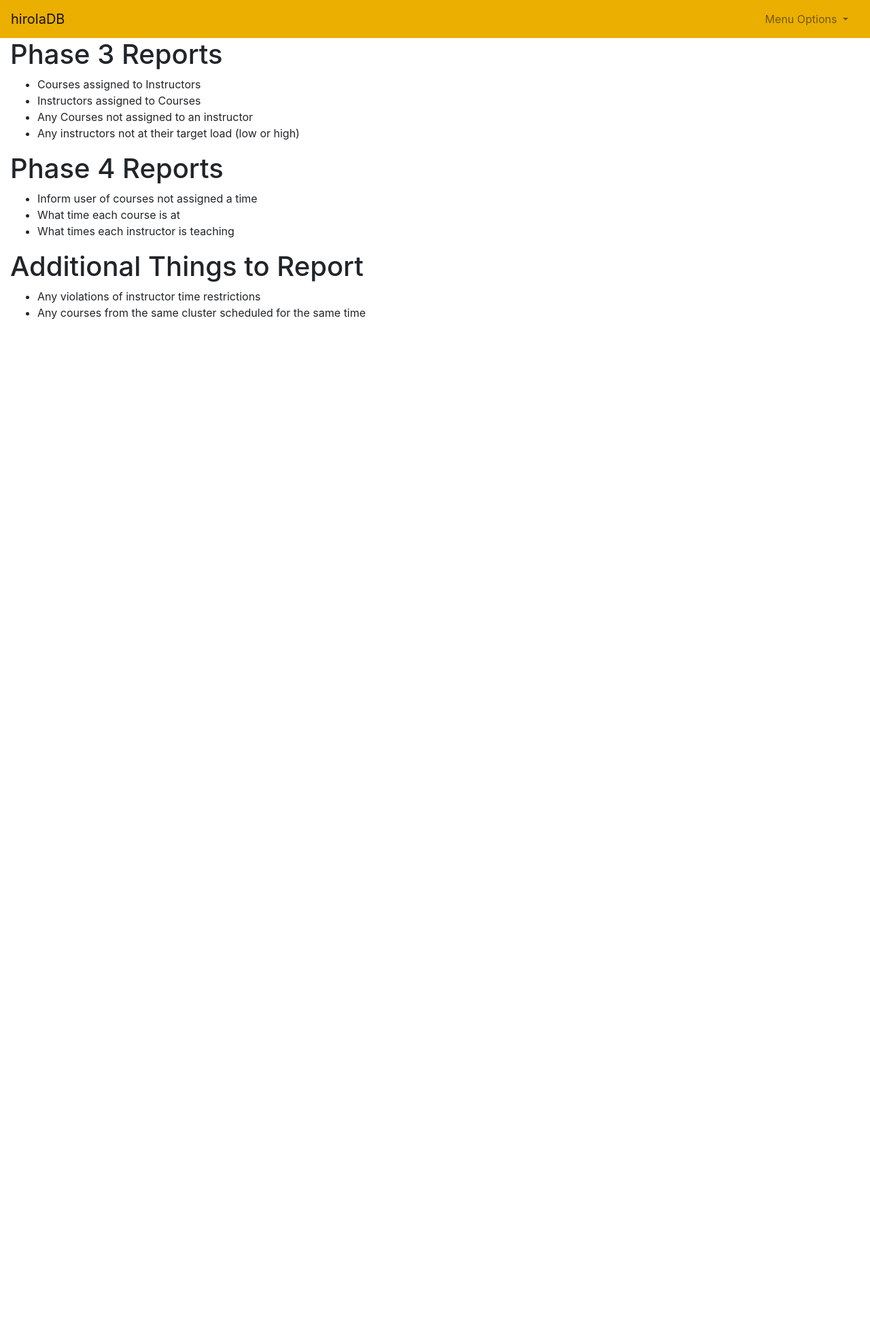
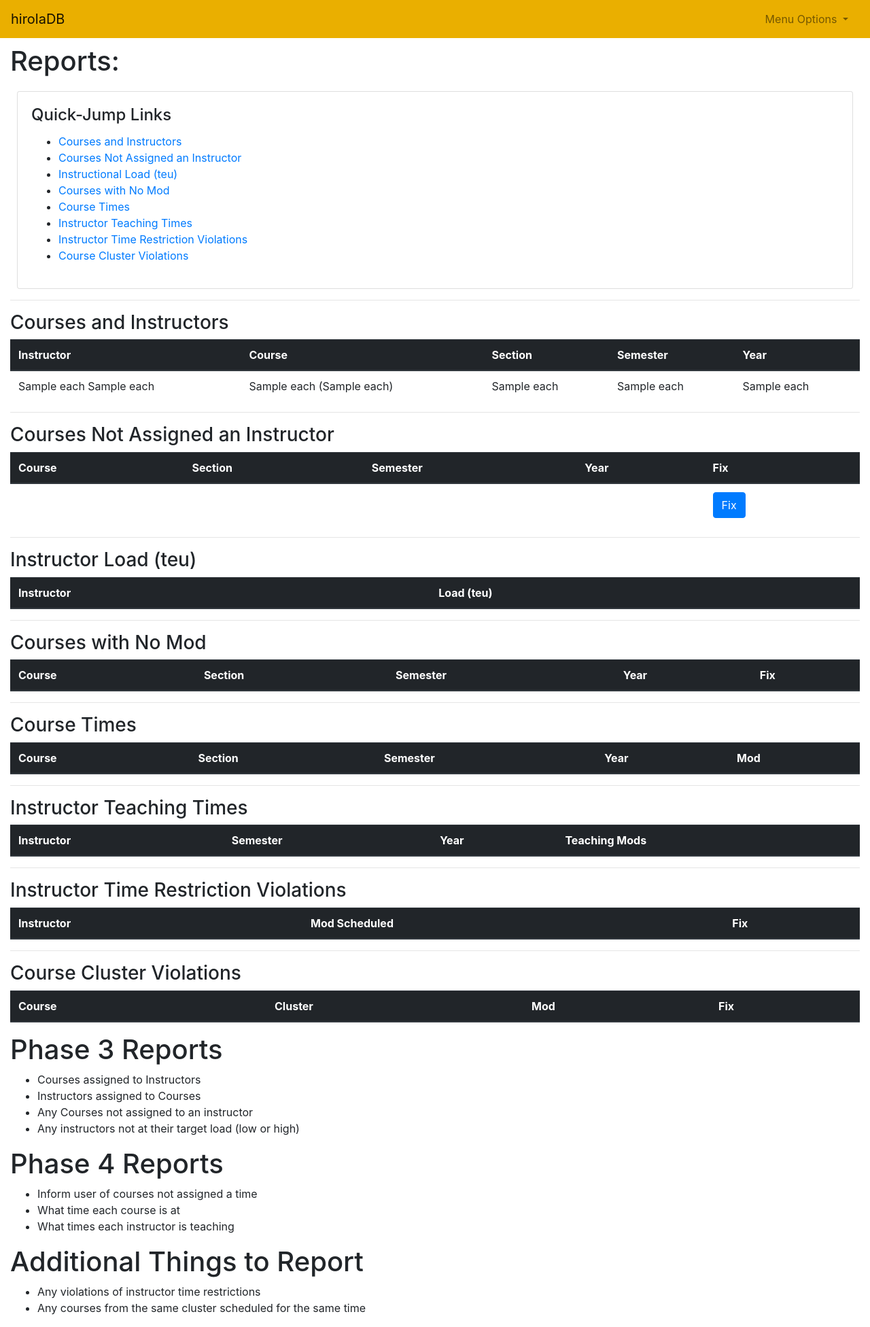
Before and after one commit to gruntygap/hirola-database-site, a Flask app: template app/templates/reports.html in a window 1280 px wide. Shown: the whole page at 68% size. Before the commit the page ends 470 px from the top, so only its background shows below. Run offline with Flask 2, Linux system fonts and the light colour scheme; the template is opened without the code that fills it: most values are stand-ins (such as "Sample title", 1, 10 or a date in 2020); lists and menus that the app fills with data are empty; some libraries are stand-ins or nearby versions.

Commit message:
Reports layout
Initial report making

```diff
--- a/app/__init__.py
+++ b/app/__init__.py
@@ -33,7 +33,9 @@ def function_page():
 
 @app.route('/reports')
 def reports_page():
-	return render_template('reports.html')
+	courses_and_instructors = database.get_courses_and_instructors_report()
+	unassigned_courses = database.get_unassigned_courses()
+	return render_template('reports.html', **locals())
 
 
 @app.route('/time-warps')
--- a/app/templates/reports.html
+++ b/app/templates/reports.html
@@ -1,5 +1,169 @@
 {% extends "header.html" %}
 {% block content %}
+    <h1 id="titleOfPage">Reports:</h1>
+    <div class="card">
+        <div class="card-body">
+            <div class="card-title"><h4>Quick-Jump Links</h4></div>
+            <div class="card-text">
+                <ul>
+                    <li><a href="#coursesAndInstructors">Courses and Instructors</a></li>
+                    <li><a href="#unassigned">Courses Not Assigned an Instructor</a></li>
+                    <li><a href="#load">Instructional Load (teu)</a></li>
+                    <li><a href="#timeless">Courses with No Mod</a></li>
+                    <li><a href="#courseTimes">Course Times</a></li>
+                    <li><a href="#instructorTimes">Instructor Teaching Times</a></li>
+                    <li><a href="#restrictions">Instructor Time Restriction Violations</a></li>
+                    <li><a href="#clusters">Course Cluster Violations</a></li>
+                </ul>
+            </div>
+        </div>
+    </div>
+
+    <hr>
+    <h3 id="coursesAndInstructors">Courses and Instructors</h3>
+    <table class="table">
+        <thead class="thead-dark">
+        <tr>
+            <th>Instructor</th>
+            <th>Course</th>
+            <th>Section</th>
+            <th>Semester</th>
+            <th>Year</th>
+        </tr>
+        </thead>
+        <tbody>
+            {% for each in courses_and_instructors %}
+                <tr>
+                    <td>{{ each[9] }} {{ each[10] }}</td>
+                    <td>{{ each[8] }} ({{ each[1] }})</td>
+                    <td>{{ each[2] }}</td>
+                    <td>{{ each[3] }}</td>
+                    <td>{{ each[4] }}</td>
+                </tr>
+            {% endfor %}
+        </tbody>
+    </table>
+
+    <hr>
+    <h3 id="unassigned">Courses Not Assigned an Instructor</h3>
+    <table class="table">
+        <thead class="thead-dark">
+        <tr>
+            <th>Course</th>
+            <th>Section</th>
+            <th>Semester</th>
+            <th>Year</th>
+            <th>Fix</th>
+        </tr>
+        </thead>
+        <tbody>
+            {% for each in unassigned_courses %}
+                <tr>
+                    <td></td>
+                    <td></td>
+                    <td></td>
+                    <td></td>
+                    <td><a class="btn btn-primary" href="#">Fix</a></td>
+                </tr>
+            {% endfor %}
+        </tbody>
+    </table>
+
+    <hr>
+    <h3 id="load">Instructor Load (teu)</h3>
+    <table class="table">
+        <thead class="thead-dark">
+        <tr>
+            <th>Instructor</th>
+            <th>Load (teu)</th>
+        </tr>
+        </thead>
+        <tbody>
+
+        </tbody>
+    </table>
+
+    <hr>
+    <h3 id="timeless">Courses with No Mod</h3>
+    <table class="table">
+        <thead class="thead-dark">
+        <tr>
+            <th>Course</th>
+            <th>Section</th>
+            <th>Semester</th>
+            <th>Year</th>
+            <th>Fix</th>
+        </tr>
+        </thead>
+        <tbody>
+
+        </tbody>
+    </table>
+
+    <hr>
+    <h3 id="courseTimes">Course Times</h3>
+    <table class="table">
+        <thead class="thead-dark">
+        <tr>
+            <th>Course</th>
+            <th>Section</th>
+            <th>Semester</th>
+            <th>Year</th>
+            <th>Mod</th>
+        </tr>
+        </thead>
+        <tbody>
+
+        </tbody>
+    </table>
+
+    <hr>
+    <h3 id="instructorTimes">Instructor Teaching Times</h3>
+    <table class="table">
+        <thead class="thead-dark">
+        <tr>
+            <th>Instructor</th>
+            <th>Semester</th>
+            <th>Year</th>
+            <th>Teaching Mods</th>
+        </tr>
+        </thead>
+        <tbody>
+
+        </tbody>
+    </table>
+
+    <hr>
+    <h3 id="restrictions">Instructor Time Restriction Violations</h3>
+    <table class="table">
+        <thead class="thead-dark">
+        <tr>
+            <th>Instructor</th>
+            <th>Mod Scheduled</th>
+            <th>Fix</th>
+        </tr>
+        </thead>
+        <tbody>
+
+        </tbody>
+    </table>
+
+    <hr>
+    <h3 id="clusters">Course Cluster Violations</h3>
+    <table class="table">
+        <thead class="thead-dark">
+        <tr>
+            <th>Course</th>
+            <th>Cluster</th>
+            <th>Mod</th>
+            <th>Fix</th>
+        </tr>
+        </thead>
+        <tbody>
+
+        </tbody>
+    </table>
+
     <h1>Phase 3 Reports</h1>
     <ul>
         <li>Courses assigned to Instructors</li>
```
Also changed, not shown: app/database.py (+9 -0 lines).
